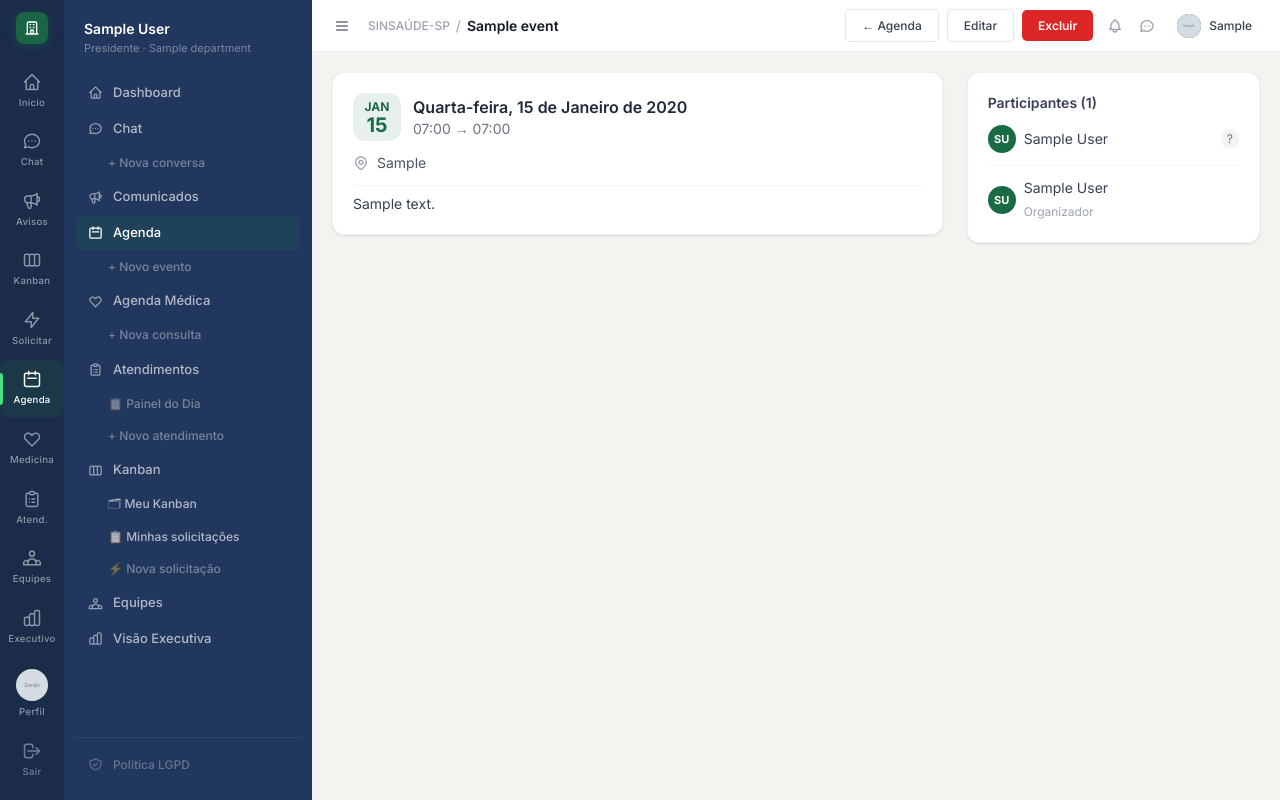
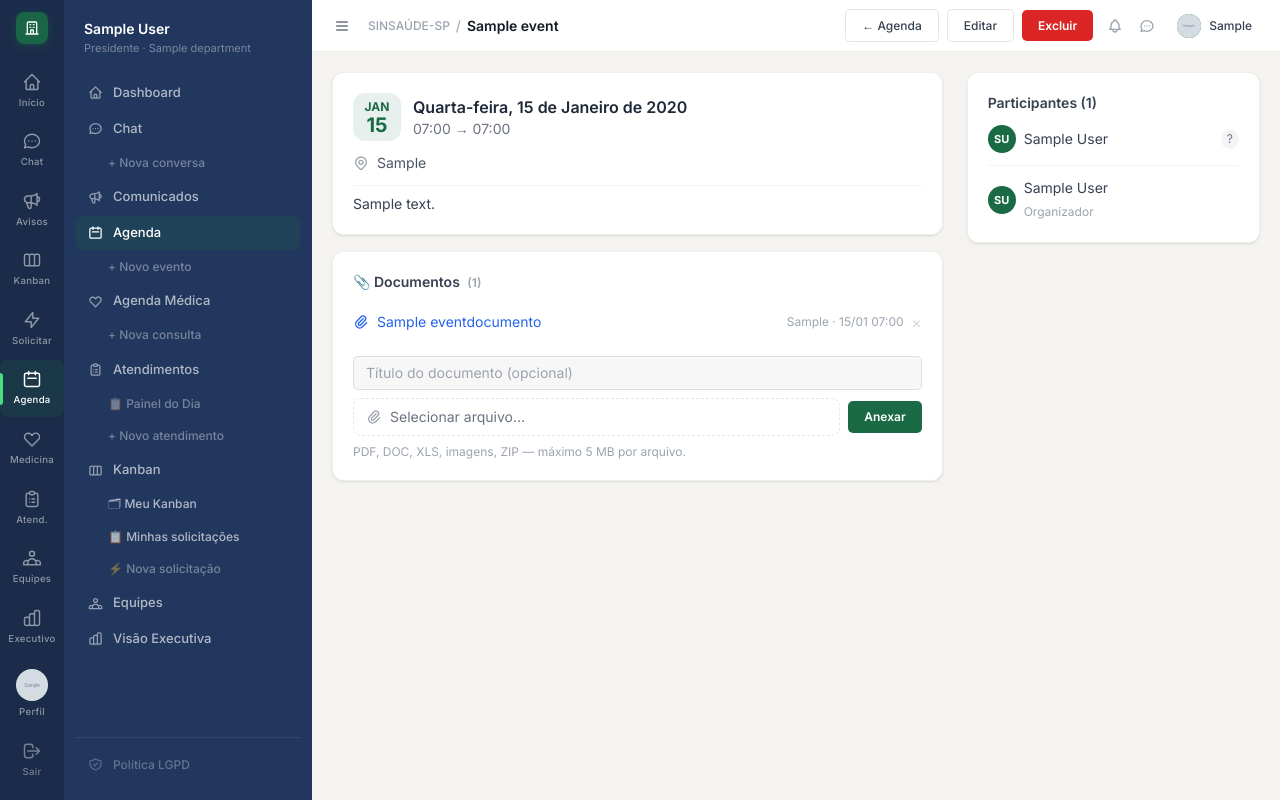
Before and after one commit to Pacheco2802/Intranet-Sin, a Django app: page /agenda/1/ in a window 1280 px wide. Run offline with Django 5.2, Linux system fonts and the light colour scheme; a user stored in the database is signed in; tables that the repository leaves empty hold one stand-in row (values such as "Sample post"); grey boxes marked "Sample" are stand-in pictures; data that the repository does not hold is empty; some libraries are stand-ins or nearby versions.

Commit message:
Alteração no limite de upload de documentos

```diff
--- a/agenda/models.py
+++ b/agenda/models.py
@@ -1,6 +1,7 @@
 from django.conf import settings
 from django.db import models
 from django.utils import timezone
+from core.validators import validate_file_extension, validate_file_size
 
 
 class Event(models.Model):
@@ -50,3 +51,29 @@ class EventParticipant(models.Model):
 
     def __str__(self):
         return f'{self.user} — {self.event}'
+
+
+class EventDocumento(models.Model):
+    event = models.ForeignKey(
+        Event, on_delete=models.CASCADE,
+        related_name='documentos', verbose_name='Evento',
+    )
+    titulo = models.CharField('Título', max_length=200)
+    arquivo = models.FileField(
+        'Arquivo', upload_to='agenda/%Y/%m/',
+        validators=[validate_file_extension, validate_file_size],
+    )
+    nome_original = models.CharField('Nome do arquivo', max_length=255)
+    enviado_por = models.ForeignKey(
+        settings.AUTH_USER_MODEL, on_delete=models.SET_NULL, null=True,
+        related_name='agenda_documentos', verbose_name='Enviado por',
+    )
+    created_at = models.DateTimeField('Enviado em', auto_now_add=True)
+
+    class Meta:
+        verbose_name = 'Documento'
+        verbose_name_plural = 'Documentos'
+        ordering = ['created_at']
+
+    def __str__(self):
+        return self.titulo
--- a/agenda/urls.py
+++ b/agenda/urls.py
@@ -10,4 +10,6 @@ urlpatterns = [
     path('<int:pk>/editar/', views.event_edit, name='event_edit'),
     path('<int:pk>/excluir/', views.event_delete, name='event_delete'),
     path('<int:pk>/confirmar/', views.event_confirm, name='event_confirm'),
+    path('<int:pk>/documentos/upload/', views.evento_documento_upload, name='documento_upload'),
+    path('documentos/<int:doc_pk>/excluir/', views.evento_documento_delete, name='documento_delete'),
 ]
--- a/agenda/views.py
+++ b/agenda/views.py
@@ -1,5 +1,6 @@
 from django.contrib import messages
 from django.contrib.auth.decorators import login_required
+from django.core.exceptions import ValidationError
 from django.db.models import Q
 from django.http import HttpResponseForbidden
 from django.shortcuts import render, redirect, get_object_or_404
@@ -7,7 +8,8 @@ from django.views.decorators.http import require_POST
 from django.utils import timezone
 
 from core.models import Notification
-from .models import Event, EventParticipant
+from core.validators import validate_file_extension, validate_file_size
+from .models import Event, EventParticipant, EventDocumento
 from .forms import EventForm
 
 
@@ -59,7 +61,7 @@ def event_create(request):
 @login_required
 def event_detail(request, pk):
     event = get_object_or_404(
-        Event.objects.prefetch_related('participants__user'),
+        Event.objects.prefetch_related('participants__user', 'documentos__enviado_por'),
         pk=pk,
     )
     user = request.user
@@ -73,7 +75,59 @@ def event_detail(request, pk):
         'my_participation': my_participation,
         'is_creator': is_creator,
         'can_edit': is_creator or user.is_admin_ti,
+        'documentos': event.documentos.all(),
     })
+
+
+@login_required
+@require_POST
+def evento_documento_upload(request, pk):
+    event = get_object_or_404(Event, pk=pk)
+    user = request.user
+    is_participant = event.participants.filter(user=user).exists()
+    if not (event.created_by == user or is_participant or user.can_see_all):
+        return HttpResponseForbidden()
+
+    arquivo = request.FILES.get('arquivo')
+    titulo = request.POST.get('titulo', '').strip()
+
+    if not arquivo:
+        messages.error(request, 'Selecione um arquivo.')
+        return redirect('agenda:event_detail', pk=pk)
+
+    if not titulo:
+        titulo = arquivo.name
+
+    try:
+        validate_file_extension(arquivo)
+        validate_file_size(arquivo)
+    except ValidationError as e:
+        messages.error(request, e.message)
+        return redirect('agenda:event_detail', pk=pk)
+
+    EventDocumento.objects.create(
+        event=event,
+        titulo=titulo,
+        arquivo=arquivo,
+        nome_original=arquivo.name,
+        enviado_por=user,
+    )
+    messages.success(request, f'Documento "{titulo}" anexado.')
+    return redirect('agenda:event_detail', pk=pk)
+
+
+@login_required
+@require_POST
+def evento_documento_delete(request, doc_pk):
+    doc = get_object_or_404(EventDocumento, pk=doc_pk)
+    event_pk = doc.event_id
+    user = request.user
+    if not (doc.enviado_por == user or doc.event.created_by == user or user.can_see_all):
+        return HttpResponseForbidden()
+    doc.arquivo.delete(save=False)
+    doc.delete()
+    messages.success(request, 'Documento removido.')
+    return redirect('agenda:event_detail', pk=event_pk)
 
 
 @login_required
--- a/templates/agenda/event_detail.html
+++ b/templates/agenda/event_detail.html
@@ -50,6 +50,66 @@
         <p class="text-sm text-gray-700 whitespace-pre-line">{{ event.description }}</p>
       </div>
       {% endif %}
+    </div>
+
+    <!-- Documentos -->
+    <div class="card">
+      <div class="flex items-center justify-between mb-3">
+        <h3 class="text-sm font-semibold text-gray-700">
+          📎 Documentos
+          {% if documentos %}<span class="ml-1 text-xs text-gray-400">({{ documentos|length }})</span>{% endif %}
+        </h3>
+      </div>
+
+      {% if documentos %}
+      <ul class="space-y-2 mb-4">
+        {% for doc in documentos %}
+        <li class="flex items-center justify-between gap-2 py-1.5 border-b border-gray-50 last:border-0">
+          <a href="{{ doc.arquivo.url }}" target="_blank"
+             class="flex items-center gap-2 text-sm text-blue-600 hover:text-blue-800 min-w-0 flex-1 transition-colors">
+            <svg class="w-4 h-4 flex-shrink-0" fill="none" stroke="currentColor" viewBox="0 0 24 24">
+              <path stroke-linecap="round" stroke-linejoin="round" stroke-width="2"
+                    d="M15.172 7l-6.586 6.586a2 2 0 102.828 2.828l6.414-6.586a4 4 0 00-5.656-5.656l-6.415 6.585a6 6 0 108.486 8.486L20.5 13"/>
+            </svg>
+            <span class="truncate">{{ doc.titulo }}</span>
+          </a>
+          <div class="flex items-center gap-2 flex-shrink-0">
+            <span class="text-xs text-gray-400">{{ doc.enviado_por.first_name|default:"" }} · {{ doc.created_at|date:"d/m H:i" }}</span>
+            {% if doc.enviado_por == request.user or can_edit %}
+            <form method="post" action="{% url 'agenda:documento_delete' doc.pk %}"
+                  onsubmit="return confirm('Remover este documento?')">
+              {% csrf_token %}
+              <button type="submit" class="text-gray-300 hover:text-red-500 transition-colors text-xs leading-none">✕</button>
+            </form>
+            {% endif %}
+          </div>
+        </li>
+        {% endfor %}
+      </ul>
+      {% endif %}
+
+      <!-- Upload form -->
+      <form method="post" action="{% url 'agenda:documento_upload' event.pk %}"
+            enctype="multipart/form-data" class="space-y-2">
+        {% csrf_token %}
+        <div class="flex gap-2">
+          <input type="text" name="titulo" placeholder="Título do documento (opcional)"
+                 class="form-input text-sm flex-1 py-1.5">
+        </div>
+        <div class="flex gap-2 items-center">
+          <label class="flex-1 flex items-center gap-2 cursor-pointer border border-dashed border-gray-200 rounded-lg px-3 py-2 hover:border-blue-300 hover:bg-blue-50/20 transition-colors">
+            <svg class="w-4 h-4 text-gray-400 flex-shrink-0" fill="none" stroke="currentColor" viewBox="0 0 24 24">
+              <path stroke-linecap="round" stroke-linejoin="round" stroke-width="2"
+                    d="M15.172 7l-6.586 6.586a2 2 0 102.828 2.828l6.414-6.586a4 4 0 00-5.656-5.656l-6.415 6.585a6 6 0 108.486 8.486L20.5 13"/>
+            </svg>
+            <span class="text-sm text-gray-500" id="file-label-agenda">Selecionar arquivo…</span>
+            <input type="file" name="arquivo" class="hidden"
+                   onchange="document.getElementById('file-label-agenda').textContent = this.files[0]?.name || 'Selecionar arquivo…'">
+          </label>
+          <button type="submit" class="btn-primary text-xs py-2 flex-shrink-0">Anexar</button>
+        </div>
+        <p class="text-xs text-gray-400">PDF, DOC, XLS, imagens, ZIP — máximo 5 MB por arquivo.</p>
+      </form>
     </div>
 
     <!-- Confirm / Decline for participant -->
--- a/templates/kanban/solicitar.html
+++ b/templates/kanban/solicitar.html
@@ -189,7 +189,7 @@
         </div>
       </template>
 
-      <p class="text-xs text-gray-400 mt-1.5">Máximo de 5 arquivos, 5 MB cada (10 MB no total).</p>
+      <p class="text-xs text-gray-400 mt-1.5">Máximo de 10 arquivos, 5 MB cada (25 MB no total).</p>
     </div>
 
     <!-- Ações -->
@@ -211,8 +211,8 @@
 
 <script>
 const _MAX_FILE  = 5 * 1024 * 1024;
-const _MAX_TOTAL = 10 * 1024 * 1024;
-const _MAX_COUNT = 5;
+const _MAX_TOTAL = 25 * 1024 * 1024;
+const _MAX_COUNT = 10;
 
 function deptPicker() {
   const depts = [
```
Also changed, not shown: agenda/migrations/0002_eventdocumento.py (added).
